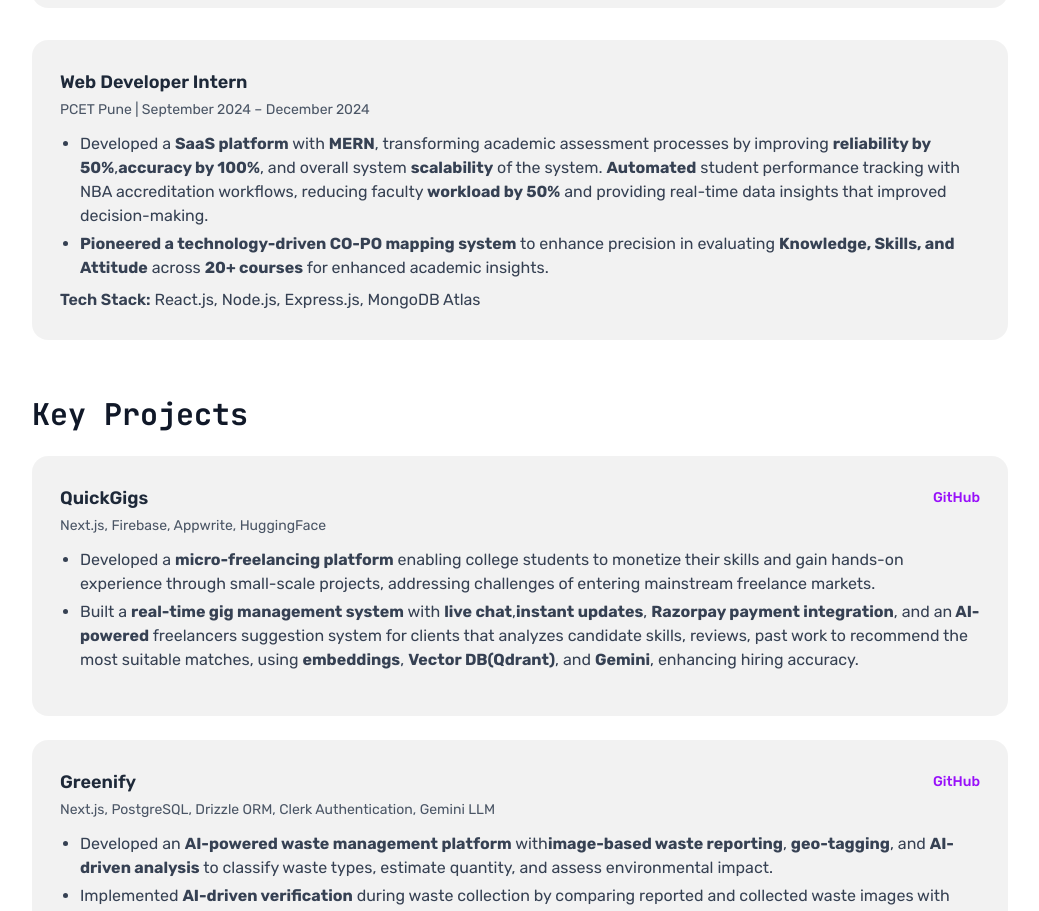
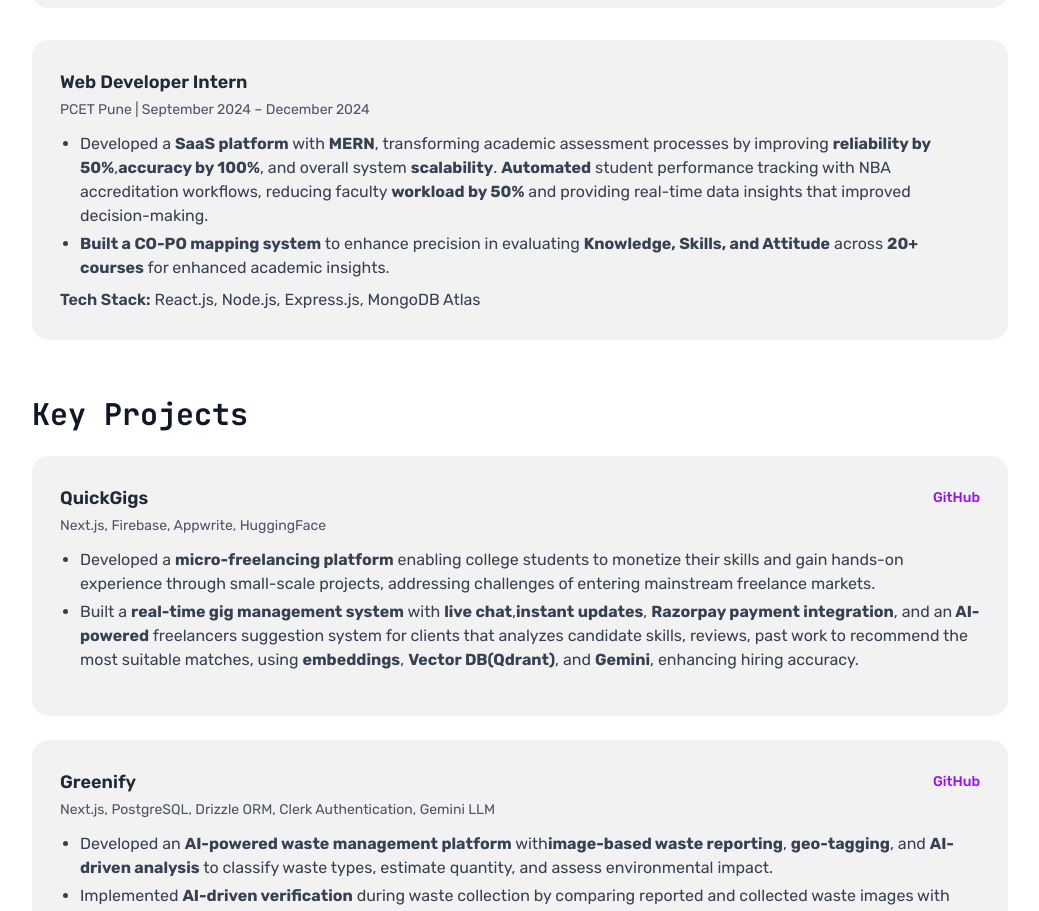
Before and after one commit to tejaspokale22/Portfolio, a Next.js app: page / in a window 1280 px wide. Shown: the part 1820-2731 px from the top of the page, without its empty margins (120-1159 px from the left). Built offline with nearby package versions, Linux system fonts and the light colour scheme; a web font is replaced by a local one.

Commit message:
[update] xp

```diff
--- a/src/app/components/Experience.tsx
+++ b/src/app/components/Experience.tsx
@@ -118,17 +118,15 @@ export default function Experience() {
               assessment processes by improving{" "}
               <span className="font-bold">reliability by 50%</span>,
               <span className="font-bold">accuracy by 100%</span>, and overall
-              system <span className="font-bold">scalability</span> of the
-              system. <span className="font-bold">Automated</span> student
-              performance tracking with NBA accreditation workflows, reducing
-              faculty <span className="font-bold">workload by 50%</span> and
-              providing real-time data insights that improved decision-making.
+              system <span className="font-bold">scalability</span>.{" "}
+              <span className="font-bold">Automated</span> student performance
+              tracking with NBA accreditation workflows, reducing faculty{" "}
+              <span className="font-bold">workload by 50%</span> and providing
+              real-time data insights that improved decision-making.
             </li>
             <li>
-              <span className="font-bold">
-                Pioneered a technology-driven CO-PO mapping system
-              </span>{" "}
-              to enhance precision in evaluating{" "}
+              <span className="font-bold">Built a CO-PO mapping system</span> to
+              enhance precision in evaluating{" "}
               <span className="font-bold">Knowledge, Skills, and Attitude</span>{" "}
               across <span className="font-bold">20+ courses</span> for enhanced
               academic insights.
```
